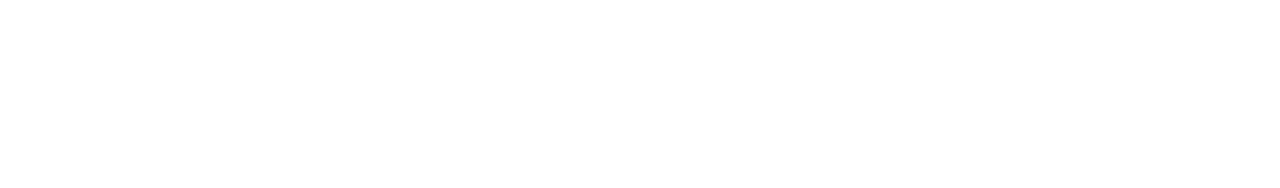
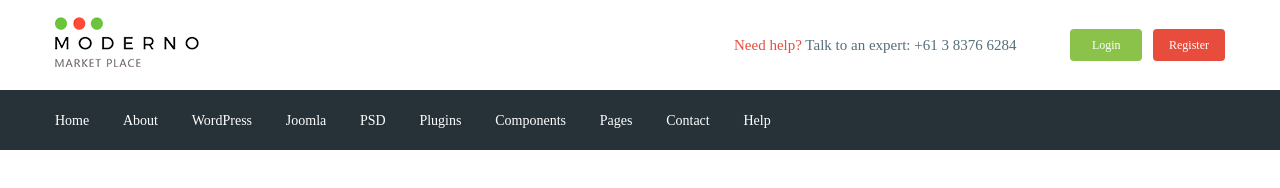
Before and after one commit to serrgio06/moderno, a website: page app/index.html in a window 1280 px wide. Drawn offline with nearby package versions, Linux system fonts and the light colour scheme; files that its build step writes are made by us from their sources.

Commit message:
added header

```diff
--- a/app/index.html
+++ b/app/index.html
@@ -4,10 +4,79 @@
   <meta charset="UTF-8">
   <meta name="viewport" content="width=device-width, initial-scale=1.0">
   <title>Document</title>
+  <link href="https://fonts.googleapis.com/css2?family=Roboto:wght@500;700&display=swap" rel="stylesheet">
   <link rel="stylesheet" href="css/libs.min.css">
   <link rel="stylesheet" href="css/style.min.css">
 </head>
 <body>
+  <header class="header">
+    <div class="header__top">
+      <div class="container">
+        <div class="header__top-inner">
+          <div class="header__logo">
+            <a href="#">
+              <img src="images/logo.png" alt="">
+            </a>
+          </div>
+          <div class="header__text">
+            <a href="#">
+              <span>Need help?</span>
+              </a>
+              Talk to an expert:
+              <a class="header__phone" href="tel:61383766284">
+                +61 3 8376 6284
+              </a>
+          </div>
+          <div class="header__box">
+            <a class="basket" href="#"></a>
+            <a class="header__btn header__btn-login" href="">Login</a>
+            <a class="header__btn header__btn-register" href="">Register</a>
+          </div>
+        </div>
+      </div>
+    </div>
+    <div class="header__menu">
+      <div class="container">
+        <nav class="menu">
+          <ul class="menu__list">
+            <li>
+              <a href="#">Home</a>
+            </li>
+            <li>
+              <a href="#">About</a>
+            </li>
+            <li>
+              <a href="#">WordPress</a>
+            </li>
+            <li>
+              <a href="#">Joomla</a>
+            </li>
+            <li>
+              <a href="#">PSD</a>
+            </li>
+            <li>
+              <a href="#">Plugins</a>
+            </li>
+            <li>
+              <a href="#">Components</a>
+            </li>
+            <li>
+              <a href="#">Pages</a>
+            </li>
+            <li>
+              <a href="#">Contact</a>
+            </li>
+            <li>
+              <a href="#">Help</a>
+            </li>
+          </ul>
+        </nav>
+      </div>
+    </div>
+  </header>
+
+
+
 
   <script src="https://ajax.googleapis.com/ajax/libs/jquery/3.5.1/jquery.min.js"></script>
   <script src="js/libs.min.js"></script>
--- /dev/null
+++ b/app/scss/_fonts.scss
@@ -0,0 +1,7 @@
+@font-face {
+  font-family: 'Roboto-Regular', sans-serif;
+  src: url('../fonts/Roboto-Regular.woff2') format('woff2'),
+      url('../fonts/Roboto-Regular.woff') format('woff');
+  font-weight: 400;
+  font-display: swap;
+}
--- /dev/null
+++ b/app/scss/_global.scss
@@ -0,0 +1,32 @@
+html {
+  box-sizing: border-box;
+}
+*,
+*::before,
+*::after {
+  box-sizing: inherit;
+}
+a {
+  display: inline-block;
+  text-decoration: none;
+  color: $text;
+}
+ul,
+li {
+  margin: 0;
+  padding: 0;
+  list-style: none;
+}
+body {
+  font-family: 'Roboto-Regular' sans-serif;
+  font-weight: 400;
+  font-size: 15px;
+  line-height: 24px;
+  color: $text;
+}
+
+.container {
+  max-width: 1200px;
+  margin: 0 auto;
+  padding: 0 15px;
+}
--- /dev/null
+++ b/app/scss/_vars.scss
@@ -0,0 +1,4 @@
+$text: #546e7a;
+$red: #e74c3c;
+$green: #8bc34a;
+$bg: #263238;
--- a/app/scss/style.scss
+++ b/app/scss/style.scss
@@ -1,11 +1,55 @@
-html {
-  box-sizing: border-box;
+@import 'vars';
+@import 'global';
+@import 'fonts';
+
+
+.header__top-inner {
+  display: flex;
+  justify-content: space-between;
+  height: 90px;
+  align-items: center;
 }
-*,
-*::before,
-*::after {
-  box-sizing: inherit;
+.header__text {
+  margin-left: auto;
+  margin-right: 50px;
+  span {
+    color: $red;
+  }
 }
-.box {
+
+.header__btn {
+  padding: 4px;
+  width: 72px;
+  border-radius: 4px;
+  text-align: center;
+  color: white;
+  font-size: 12px;
+}
+.header__btn-login {
+  background-color: $green;
+}
+.header__btn-register {
+  background-color: $red;
+  margin-left: 7px;
+}
+
+.header__menu {
+  background-color: $bg;
+}
+.menu {
   display: flex;
+  align-items: center;
+  height: 60px;
 }
+.menu__list {
+  li {
+    display: inline-block;
+    & + li {
+      margin-left: 30px;
+    }
+  }
+  a {
+    color: white;
+    font-size: 14px;
+  }
+}
--- a/gulpfile.js
+++ b/gulpfile.js
@@ -8,7 +8,7 @@ let gulp = require('gulp'),
     cssmin = require('gulp-cssmin');
 
 gulp.task('sass', function(){
-  return gulp.src('app/scss/style.scss')
+  return gulp.src('app/scss/**/*.scss')
           .pipe(sass({outputStyle: 'compressed'}))
           .pipe(rename({suffix: ".min"}))
           .pipe(autoprefixer({
@@ -58,7 +58,7 @@ gulp.task('browser-sync', function() {
 });
 
 gulp.task('watch', function(){
-  gulp.watch('app/scss/style.scss', gulp.parallel('sass'))
+  gulp.watch('app/scss/**/*.scss', gulp.parallel('sass'))
   gulp.watch('app/*.html', gulp.parallel('html'))
   gulp.watch('app/js/*.js', gulp.parallel('js'))
 });
```
Also changed, not shown: app/fonts/Roboto-Regular.woff (added), app/fonts/Roboto-Regular.woff2 (added), app/images/logo.png (added).
